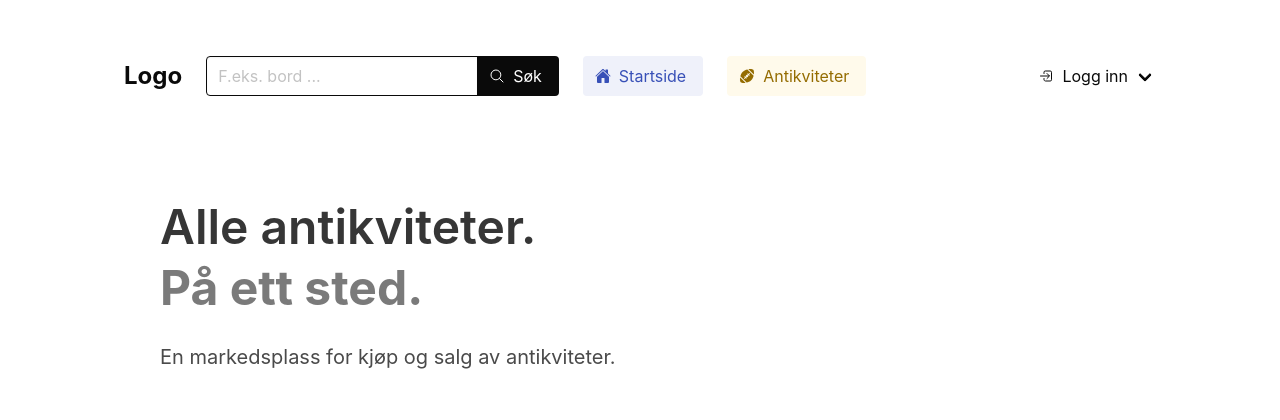
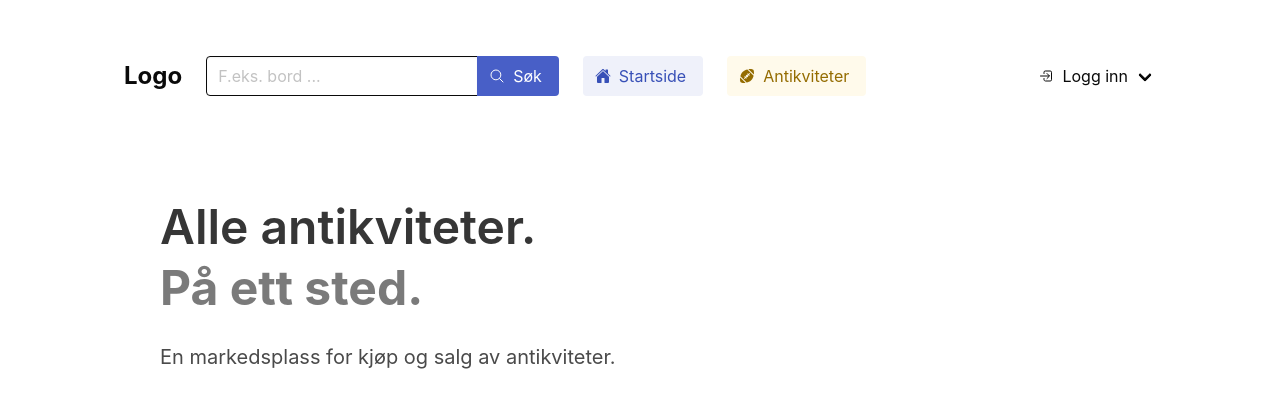
Before and after one commit to olejorga/prototype, a FastAPI app: page / in a window 1280 px wide. Shown: the top 420 px of the page. Run offline with FastAPI, Linux system fonts and the light colour scheme.

Commit message:
fix : farge på søk-knapp

```diff
--- a/src/app/templates/base.html
+++ b/src/app/templates/base.html
@@ -38,7 +38,7 @@
                                     <input type="text" name="input" class="input is-black" placeholder="F.eks. bord ..." required>
                                 </div>
                                 <div class="control">
-                                    <button type="submit" class="button is-black">
+                                    <button type="submit" class="button is-link">
                                         <span class="icon-text">
                                             <span class="icon">
                                                 <ion-icon name="search-outline"></ion-icon>
```
